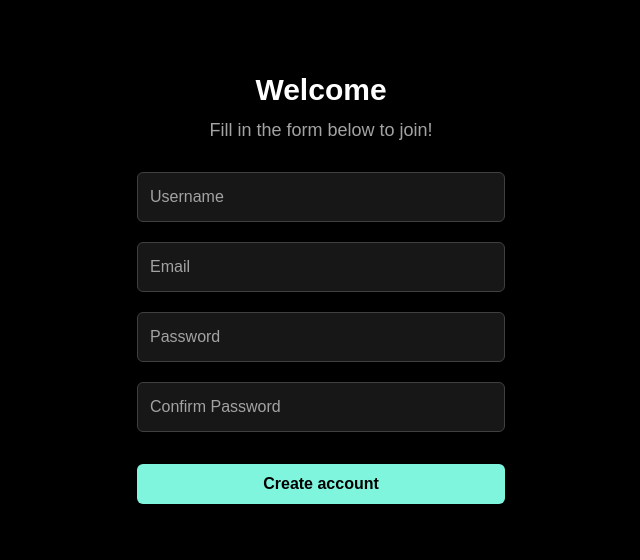
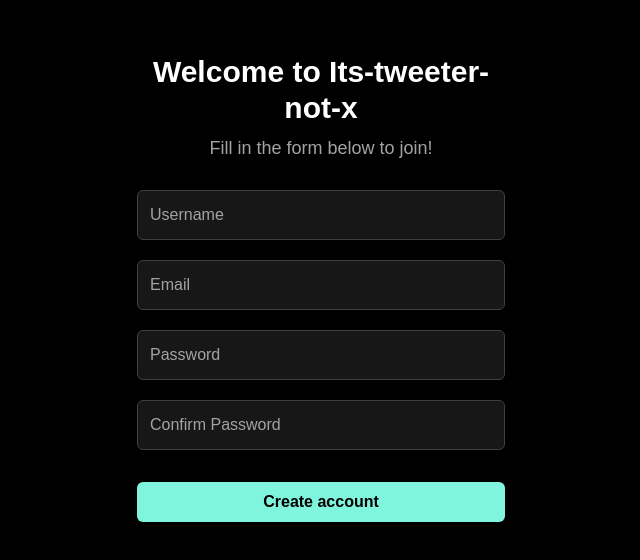
Before and after one commit to minzikimi/its-tweeter-not-x-backup, a Next.js app: page /create-account in a window 1280 px wide. Shown: the part 112-672 px from the top of the page, without its empty margins (319-959 px from the left). Built offline with nearby package versions, Linux system fonts and the light colour scheme.

Commit message:
change heading on create account

```diff
--- a/app/(auth)/create-account/page.tsx
+++ b/app/(auth)/create-account/page.tsx
@@ -15,7 +15,7 @@ export default function CreateAccount() {
       // style={{ backgroundImage: "url('/images/y2kbg.jpg')" }}
     >
       <div className="flex flex-col gap-2 mb-6 text-center w-full max-w-sm px-2">
-        <h1 className="text-3xl font-bold text-white">Welcome</h1>
+        <h1 className="text-3xl font-bold text-white">Welcome to Its-tweeter-not-x</h1>
         <h2 className="text-lg text-neutral-400">Fill in the form below to join!</h2>
       </div>
 
```
